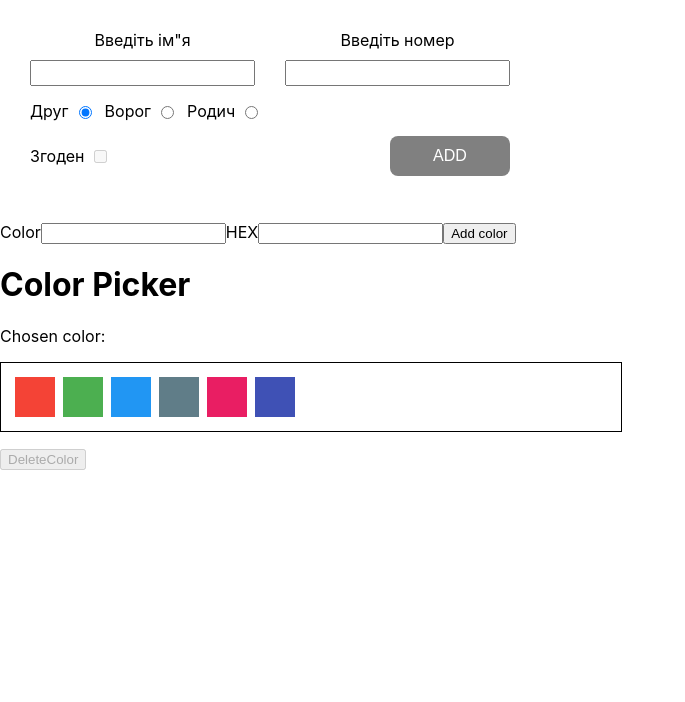
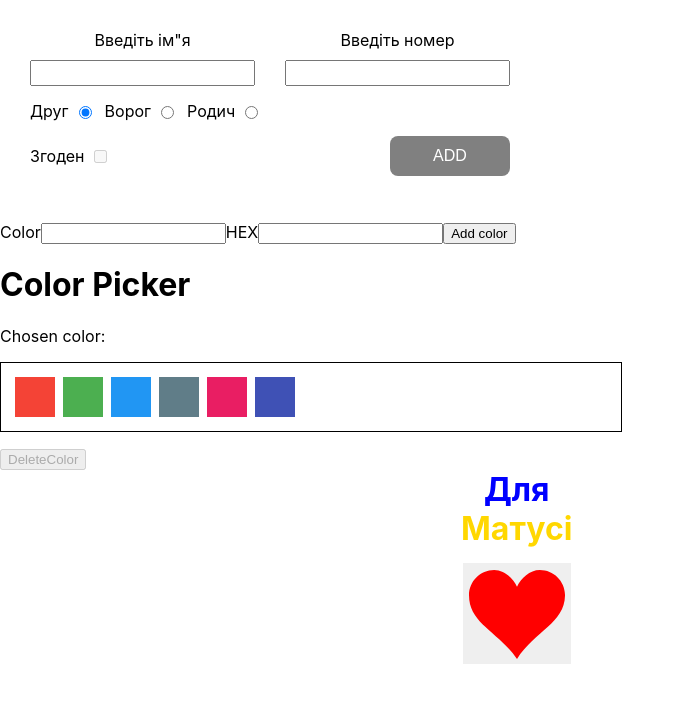
Before and after one commit to SKhrebtan/goit-react-practice, a React (Create React App) app: page / in a window 1280 px wide. Shown: the top 702 px of the page, without its empty margins (0-685 px from the left). Built offline with nearby package versions, Linux system fonts and the light colour scheme.

Commit message:
gift for mother

```diff
--- a/package.json
+++ b/package.json
@@ -11,6 +11,7 @@
     "nanoid": "^4.0.2",
     "react": "^18.1.0",
     "react-dom": "^18.1.0",
+    "react-icons": "^4.10.1",
     "react-scripts": "5.0.1",
     "web-vitals": "^2.1.3"
   },
--- a/src/components/App.jsx
+++ b/src/components/App.jsx
@@ -6,6 +6,7 @@ import { nanoid } from 'nanoid';
 // import { options } from './ColorPicker/options';
 import ColorPicker from './ColorPicker/ColorPicker';
 import ColorPickerForm from './ColorPickerFrom/ColorPickerForm';
+import OleksasGift from './OleksasGift/OleksasGift'
 
 export default class App extends Component {
   state = {
@@ -159,7 +160,9 @@ export default class App extends Component {
          onClick={() => this.handleColorDelete(id)}
          disabled={label ? false : true}
        >DeleteColor</button>}
-    </div>
+      <OleksasGift />
+   </div>
+
       );
   }
 
--- /dev/null
+++ b/src/components/OleksasGift/OleksasGift.jsx
@@ -0,0 +1,52 @@
+import oleksa from '../../images/t725.jpg';
+import css from './OleksasGift.module.css';
+import { ImHeart } from 'react-icons/im';
+import { Component } from 'react';
+import {BsArrowThroughHeartFill} from 'react-icons/bs';
+
+export default class OleksasGift extends Component {
+
+    state = {
+        isActive: false,
+        onMouseOver: true,
+    }
+
+    handleImageShown = () => {
+        this.setState({ isActive: !this.state.isActive })
+        console.log(this.state.isActive)
+    }
+
+    handleBtnImage = () => {
+this.setState({ onMouseOver: !this.state.onMouseOver })
+    }
+
+    render() {
+        const { isActive, onMouseOver } = this.state;
+    return (
+        <div className={css.div}>
+
+                <div className={css.thumb}>
+                   {isActive && <img
+                        className={css.img}
+                        src={oleksa}
+                        alt="oleksasgift"
+                        width="441px"
+                    height="453px"></img>}</div>
+            <div className={css.heartdiv}>
+                <h1 className={css.p}>Для<br/><span className={css.span}>Матусі</span></h1>
+            <button type="button"
+                className={css.btn}
+                onClick={this.handleImageShown}
+                onMouseEnter={this.handleBtnImage}
+                onMouseLeave={this.handleBtnImage}>
+
+                {onMouseOver ? <ImHeart size={96} className={css.heart} />
+                    : <BsArrowThroughHeartFill size={96} className={css.heart_2}/>}
+            </button>
+            </div>
+
+        </div>
+
+        )
+        }
+}
--- /dev/null
+++ b/src/components/OleksasGift/OleksasGift.module.css
@@ -0,0 +1,46 @@
+.div {
+  display: flex;
+  align-items: flex-start;
+  gap: 20px;
+}
+.heart {
+  color: red;
+  pointer-events: none;
+}
+
+.heart_2 {
+  color: fuchsia;
+  pointer-events: none;
+}
+
+.btn {
+  cursor: pointer;
+  border: none;
+  outline: none;
+}
+
+.thumb {
+  width: 441px;
+  height: 453px;
+}
+img {
+  display: block;
+  height: auto;
+  max-width: 100%;
+}
+
+.p {
+  margin: 0;
+  margin-bottom: 15px;
+  color: blue;
+  text-align: center;
+}
+.span {
+  color: gold;
+}
+
+.heartdiv {
+  display: flex;
+  flex-direction: column;
+  align-items: center;
+}
```
Also changed, not shown: src/images/t725.jpg (added), 1 other file (tests, documents, lock files or other folders).
